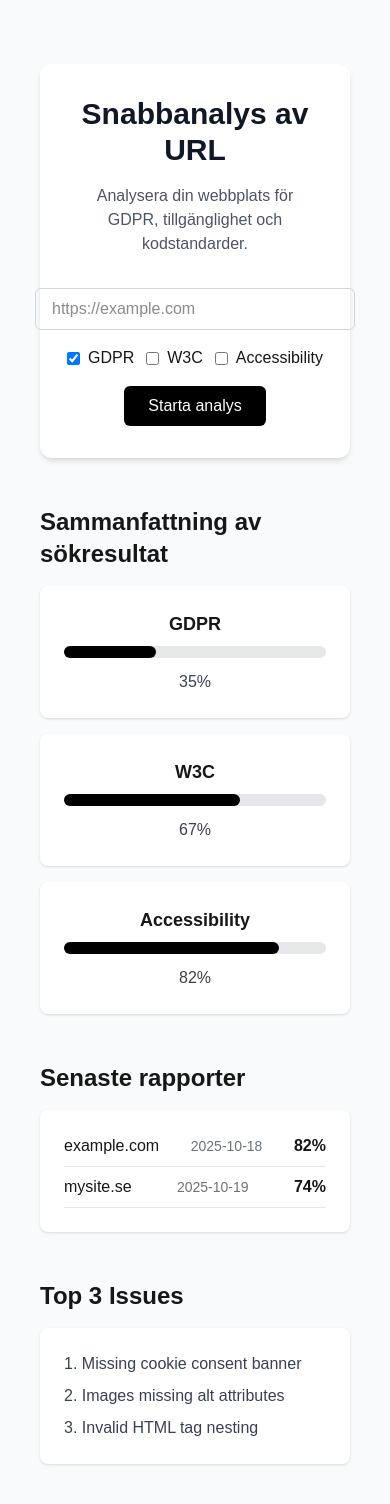
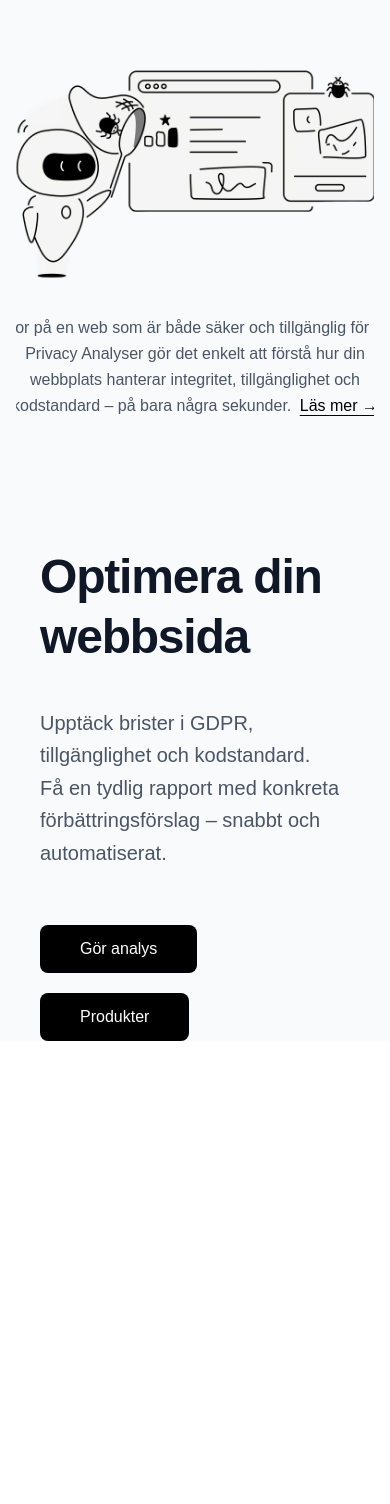
Before and after one commit to TegelConsulting/privacy-analyser, a Next.js app: page / in a window 390 px wide. Shown: the top 1504 px of the page. After the commit the page ends 1041 px from the top, so only its background shows below. Built offline with nearby package versions, Linux system fonts and the light colour scheme.

Commit message:
Add Hero section with Framer Motion animations, centered under-image text, and responsive layout

```diff
--- a/src/components/Hero/Hero.tsx
+++ b/src/components/Hero/Hero.tsx
@@ -1,68 +1,80 @@
 "use client";
-import SummaryCard from "./SummaryCard";
-import ReportList from "./ReportList";
-import IssuesList from "./IssuesList";
+
+import Image from "next/image";
+import Link from "next/link";
+import { motion } from "framer-motion";
 
 export default function Hero() {
   return (
-    <section className="w-full max-w-6xl mx-auto py-16 px-6 flex flex-col gap-12">
-      {/* Snabbanalys av URL */}
-      <div className="bg-white shadow-md rounded-xl p-8 text-center">
-        <h1 className="text-3xl font-bold text-gray-900 mb-4">
-          Snabbanalys av URL
+    <section className="w-full min-h-screen flex flex-col-reverse md:flex-row items-center justify-center gap-24 px-6 md:px-16 pt-8 md:pt-20 max-w-7xl mx-auto overflow-hidden">
+      {/* LEFT SIDE — TEXT & CTA BUTTONS */}
+      <motion.div
+        className="flex-1 text-left space-y-10"
+        initial={{ opacity: 0, y: -40 }}
+        animate={{ opacity: 1, y: 0 }}
+        transition={{ duration: 0.8, ease: "easeOut" }}
+      >
+        <h1 className="text-5xl sm:text-6xl lg:text-7xl font-bold text-gray-900 leading-tight tracking-tight">
+          Optimera din webbsida
         </h1>
-        <p className="text-gray-600 mb-8">
-          Analysera din webbplats för GDPR, tillgänglighet och kodstandarder.
+
+        <p className="text-gray-600 text-xl leading-relaxed max-w-lg">
+          Upptäck brister i GDPR, tillgänglighet och kodstandard.
+          <br />
+          Få en tydlig rapport med konkreta förbättringsförslag – snabbt och automatiserat.
         </p>
 
-        <div className="flex flex-col sm:flex-row justify-center items-center gap-4">
-          <input
-            type="text"
-            placeholder="https://example.com"
-            className="border border-gray-300 rounded-md px-4 py-2 w-80"
+        <div className="flex flex-wrap gap-5 pt-4">
+          <Link
+            href="/dashboard"
+            className="bg-black text-white px-10 py-3 rounded-lg font-medium hover:bg-gray-800 transition-all"
+          >
+            Gör analys
+          </Link>
+          <Link
+            href="/products"
+            className="bg-black text-white px-10 py-3 rounded-lg font-medium hover:bg-gray-800 transition-all"
+          >
+            Produkter
+          </Link>
+        </div>
+      </motion.div>
+
+      {/* RIGHT SIDE — IMAGE & ABOUT TEXT */}
+      <motion.div
+        className="flex-1 flex flex-col items-center text-center md:items-center md:text-center -translate-y-8"
+        initial={{ opacity: 0, y: 40 }}
+        animate={{ opacity: 1, y: 0 }}
+        transition={{ duration: 0.9, ease: "easeOut", delay: 0.2 }}
+      >
+        {/* Bilden */}
+        <div className="w-full max-w-3xl">
+          <Image
+            src="/images/hero/hero-illustration.png"
+            alt="Illustration av webbanalys"
+            width={900}
+            height={900}
+            priority
+            className="w-full h-auto object-contain"
           />
+        </div>
 
-          <div className="flex gap-3">
-            <label className="flex items-center gap-2">
-              <input type="checkbox" defaultChecked /> GDPR
-            </label>
-            <label className="flex items-center gap-2">
-              <input type="checkbox" /> W3C
-            </label>
-            <label className="flex items-center gap-2">
-              <input type="checkbox" /> Accessibility
-            </label>
-          </div>
-
-          <button className="bg-black text-white rounded-md px-6 py-2 hover:bg-gray-800 transition">
-            Starta analys
-          </button>
-        </div>
-      </div>
-
-      {/* Sammanfattning */}
-      <div>
-        <h2 className="text-2xl font-semibold mb-4">
-          Sammanfattning av sökresultat
-        </h2>
-        <div className="grid grid-cols-1 sm:grid-cols-3 gap-4">
-          <SummaryCard title="GDPR" percentage={35} />
-          <SummaryCard title="W3C" percentage={67} />
-          <SummaryCard title="Accessibility" percentage={82} />
-        </div>
-      </div>
-
-      {/* Senaste rapporter */}
-      <div>
-        <h2 className="text-2xl font-semibold mb-4">Senaste rapporter</h2>
-        <ReportList />
-      </div>
-
-      {/* Top 3 issues */}
-      <div>
-        <h2 className="text-2xl font-semibold mb-4">Top 3 Issues</h2>
-        <IssuesList />
-      </div>
+        {/* Text under bilden */}
+        <p className="text-gray-600 text-base md:text-lg max-w-md leading-relaxed -mt-8 text-center">
+          <span className="whitespace-nowrap">
+            Vi tror på en web som är både säker och tillgänglig för alla.
+          </span>
+          <br />
+          Privacy Analyser gör det enkelt att förstå hur din webbplats hanterar
+          integritet, tillgänglighet och kodstandard – på bara några sekunder.{" "}
+          <Link
+            href="/about"
+            className="inline-block text-black font-medium underline underline-offset-4 hover:text-gray-700 transition-colors ml-1"
+          >
+            Läs mer →
+          </Link>
+        </p>
+      </motion.div>
     </section>
   );
 }
--- a/src/components/Hero/IssuesList.tsx
+++ /dev/null
@@ -1,18 +0,0 @@
-// src/components/Hero/IssuesList.tsx
-export default function IssuesList() {
-    const issues = [
-      "Missing cookie consent banner",
-      "Images missing alt attributes",
-      "Invalid HTML tag nesting",
-    ];
-
-    return (
-      <div className="bg-white shadow rounded-lg p-6">
-        <ol className="list-decimal list-inside text-gray-700 space-y-2">
-          {issues.map((issue, i) => (
-            <li key={i}>{issue}</li>
-          ))}
-        </ol>
-      </div>
-    );
-  }
--- a/src/components/Hero/ReportList.tsx
+++ /dev/null
@@ -1,23 +0,0 @@
-export default function ReportList() {
-    const reports = [
-      { name: "example.com", date: "2025-10-18", score: "82%" },
-      { name: "mysite.se", date: "2025-10-19", score: "74%" },
-    ];
-
-    return (
-      <div className="bg-white shadow rounded-lg p-6">
-        <ul className="space-y-2">
-          {reports.map((report, i) => (
-            <li
-              key={i}
-              className="flex justify-between items-center border-b border-gray-200 pb-2"
-            >
-              <span className="font-medium">{report.name}</span>
-              <span className="text-gray-500 text-sm">{report.date}</span>
-              <span className="font-semibold">{report.score}</span>
-            </li>
-          ))}
-        </ul>
-      </div>
-    );
-  }
--- a/src/components/Hero/SummaryCard.tsx
+++ /dev/null
@@ -1,19 +0,0 @@
-interface SummaryCardProps {
-    title: string;
-    percentage: number;
-  }
-
-  export default function SummaryCard({ title, percentage }: SummaryCardProps) {
-    return (
-      <div className="bg-white shadow rounded-lg p-6 flex flex-col items-center">
-        <h3 className="font-semibold text-lg mb-2">{title}</h3>
-        <div className="w-full bg-gray-200 rounded-full h-3 mb-3">
-          <div
-            className="bg-black h-3 rounded-full"
-            style={{ width: `${percentage}%` }}
-          />
-        </div>
-        <p className="text-gray-700 font-medium">{percentage}%</p>
-      </div>
-    );
-  }
```
Also changed, not shown: package.json (+7 -6 lines), public/images/hero/hero-illustration.png (added), 1 other file (tests, documents, lock files or other folders).
